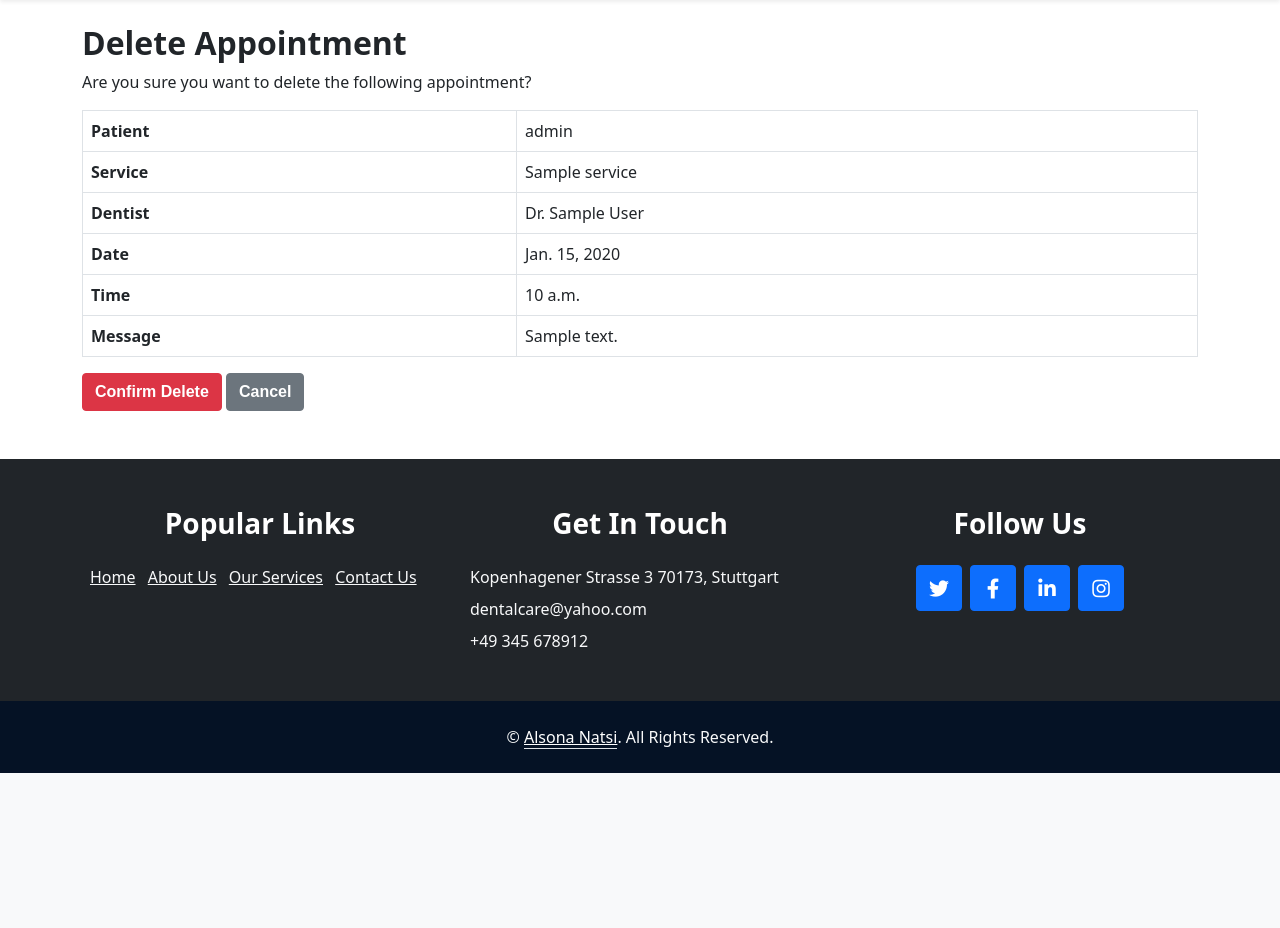
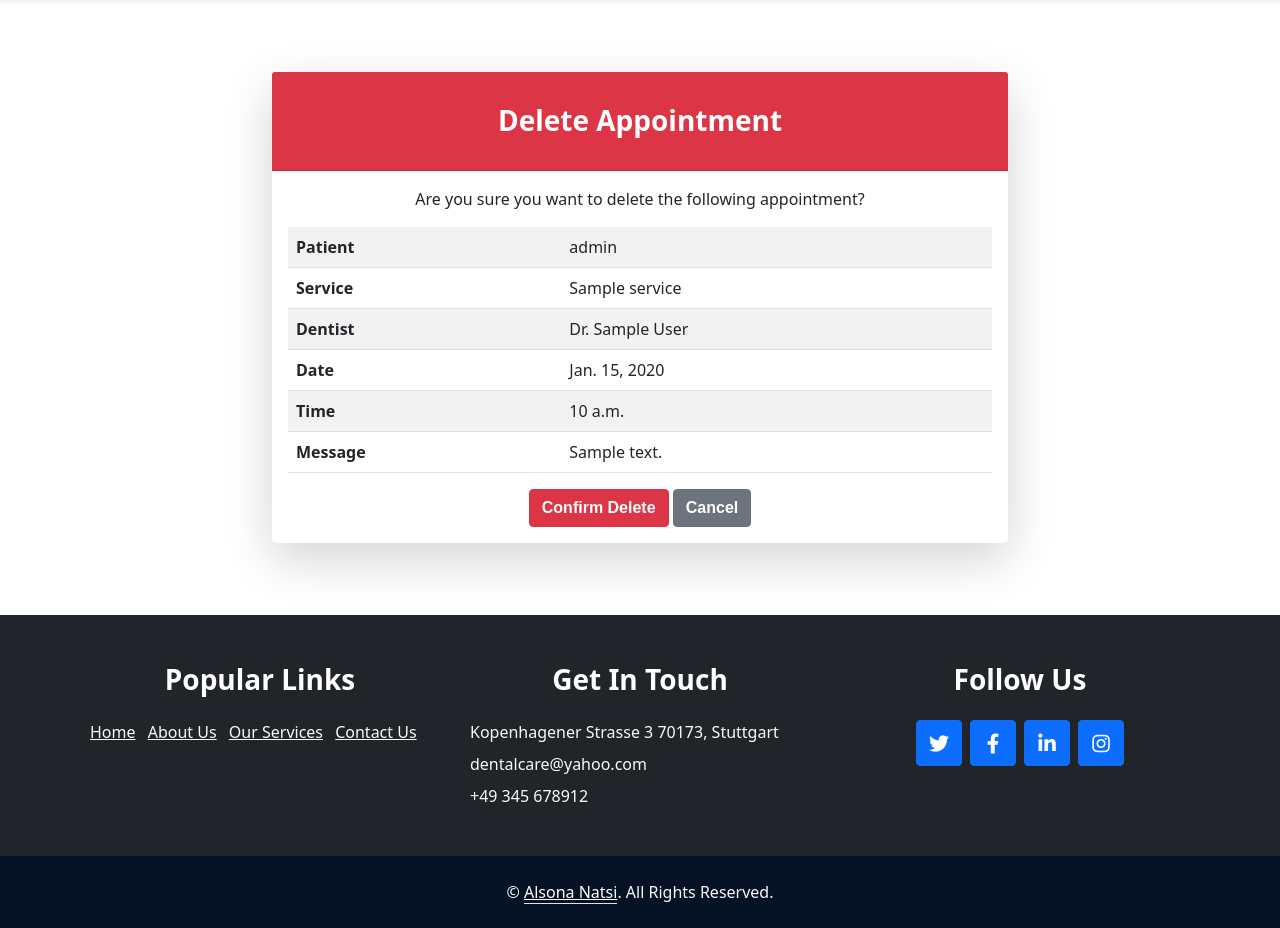
Before and after one commit to alsona1188/PP4-dental-clinic, a Django app: page /my_appointments/appointments/delete/1/ in a window 1280 px wide. Shown: the part 137-1065 px from the top of the page. Before the commit the page ends 910 px from the top, so only its background shows below. Run offline with Django 4.2, Linux system fonts and the light colour scheme; a user stored in the database is signed in; data comes from the database, SQL or seed files in the repository; tables that the repository leaves empty hold one stand-in row (values such as "Sample post"); some libraries are stand-ins or nearby versions.

Commit message:
making some style for the delete appointment html

```diff
--- a/my_appointments/templates/my_appointments/appointment_delete.html
+++ b/my_appointments/templates/my_appointments/appointment_delete.html
@@ -2,17 +2,21 @@
 {% load static %}
 {% load crispy_forms_tags %}
 
-
 {% block content %}
-  <div class="container">
 <br>
-    <h2>Delete Appointment</h2>
-    <p>Are you sure you want to delete the following appointment?</p>
-
-    <table class="table table-bordered">
+<div class="container mt-5">
+    <div class="row justify-content-center">
+        <div class="col-md-8">
+            <div class="card shadow-lg border-0 rounded-lg">
+                <div class="card-header bg-danger text-white">
+                    <h3 class="text-center font-weight-light my-4">Delete Appointment</h3>
+                </div>
+                <div class="card-body">
+                    <p class="text-center">Are you sure you want to delete the following appointment?</p>
+                    <table class="table table-striped">
                         <tr>
                             <th>Patient</th>
-        <td>{{ appointment.user }}</td>
+                            <td>{{ appointment.user.username }}</td>
                         </tr>
                         <tr>
                             <th>Service</th>
@@ -20,7 +24,7 @@
                         </tr>
                         <tr>
                             <th>Dentist</th>
-        <td>{{ appointment.dentist }}</td>
+                            <td>{{ appointment.dentist}}</td>
                         </tr>
                         <tr>
                             <th>Date</th>
@@ -35,12 +39,17 @@
                             <td>{{ appointment.message }}</td>
                         </tr>
                     </table>
-
                     <form method="post">
                         {% csrf_token %}
+                        <div class="text-center">
                             <button type="submit" class="btn btn-danger">Confirm Delete</button>
                             <a href="{% url 'my_appointments:appointment_list' %}" class="btn btn-secondary">Cancel</a>
+                        </div>
                     </form>
                 </div>
-  <br><br>
+            </div>
+        </div>
+    </div>
+</div>
+<br><br><br>
 {% endblock %}
--- a/my_appointments/templates/my_appointments/appointment_list.html
+++ b/my_appointments/templates/my_appointments/appointment_list.html
@@ -48,5 +48,6 @@
         </div>
     </div>
 </div>
+<br><br><br>
 
 {% endblock %}
--- a/my_appointments/urls.py
+++ b/my_appointments/urls.py
@@ -6,6 +6,6 @@ app_name = 'my_appointments'
 urlpatterns = [
     path('my_appointments/', views.appointment_list, name='appointment_list'),
     path('appointment/<int:pk>/edit/', views.appointment_edit, name='appointment_edit'),
-    path('appointments/delete/<int:appointment_id>/', views.delete_appointment, name='appointment_delete'),  # Make sure this line is correct
+    path('appointments/delete/<int:appointment_id>/', views.delete_appointment, name='appointment_delete'),
 
 ]
--- a/my_appointments/views.py
+++ b/my_appointments/views.py
@@ -6,9 +6,11 @@ from django.contrib.auth.decorators import login_required
 from appointment.forms import AppointmentForm
 from appointment.models import AppointmentRequest
 from .models import AvailableTimeSlot
+from appointment.forms import TimeSelectField
 
 # Create your views here.
 
+@login_required
 def appointment_list(request):
     appointments = AppointmentRequest.objects.filter(user=request.user)
     return render(request, 'my_appointments/appointment_list.html', {'appointments': appointments})
@@ -20,24 +22,36 @@ def appointment_edit(request, pk):
     if request.method == "POST":
         appointment_form = AppointmentForm(request.POST, instance=appointment)
         if appointment_form.is_valid():
-            old_time = appointment.time
             new_appointment = appointment_form.save(commit=False)
             new_time = new_appointment.time
+            new_date = new_appointment.date
+
+            # Check if time has changed
+            if appointment.time != new_time or appointment.date != new_date:
+                # Mark the old time slot as available
+                mark_time_slot_available(appointment.dentist, appointment.date, appointment.time)
+
             new_appointment.save()
             messages.add_message(request, messages.SUCCESS, 'Appointment updated successfully.')
+
+            # Mark the new time slot as unavailable
+            mark_time_slot_unavailable(new_appointment.dentist, new_date, new_time)
+
             return redirect('my_appointments:appointment_list')
-            if old_time != new_time:
-                # Mark the old time slot as available
-                mark_time_slot_available(appointment.dentist, appointment.date, old_time)
-                return HttpResponseRedirect(reverse('my_appointments:appointment_list', args=(appointment_id,)))
     else:
-        appointment_form = AppointmentForm(instance=appointment)
+        # Initialize the form with the appointment data and specify the date and dentist
+        appointment_form = AppointmentForm(instance=appointment, initial={'date': appointment.date, 'dentist': appointment.dentist})
+
+        # Pass the date and dentist to the TimeSelectField
+        appointment_form.fields['time'] = TimeSelectField(date=appointment.date, dentist=appointment.dentist)
+
     return render(request, 'my_appointments/appointment_edit.html', {'appointment_form': appointment_form})
 
 
 
+@login_required
 def delete_appointment(request, appointment_id):
-    appointment = get_object_or_404(AppointmentRequest, pk=appointment_id)
+    appointment = get_object_or_404(AppointmentRequest, pk=appointment_id, user=request.user)
     if request.method == 'POST':
         # Mark the time slot as available before deleting
         mark_time_slot_available(appointment.dentist, appointment.date, appointment.time)
@@ -50,3 +64,10 @@ def delete_appointment(request, appointment_id):
 def mark_time_slot_available(dentist, date, time):
     # Add a new AvailableTimeSlot entry for the given dentist, date, and time
     AvailableTimeSlot.objects.create(dentist=dentist, date=date, time=time)
+
+
+def mark_time_slot_unavailable(dentist, date, time):
+    # Check if the new time slot already exists
+    if not AvailableTimeSlot.objects.filter(dentist=dentist, date=date, time=time).exists():
+        # Add a new AvailableTimeSlot entry for the given dentist, date, and time
+        AvailableTimeSlot.objects.create(dentist=dentist, date=date, time=time)
```
Lines whose indentation alone changed are shown as unchanged.
